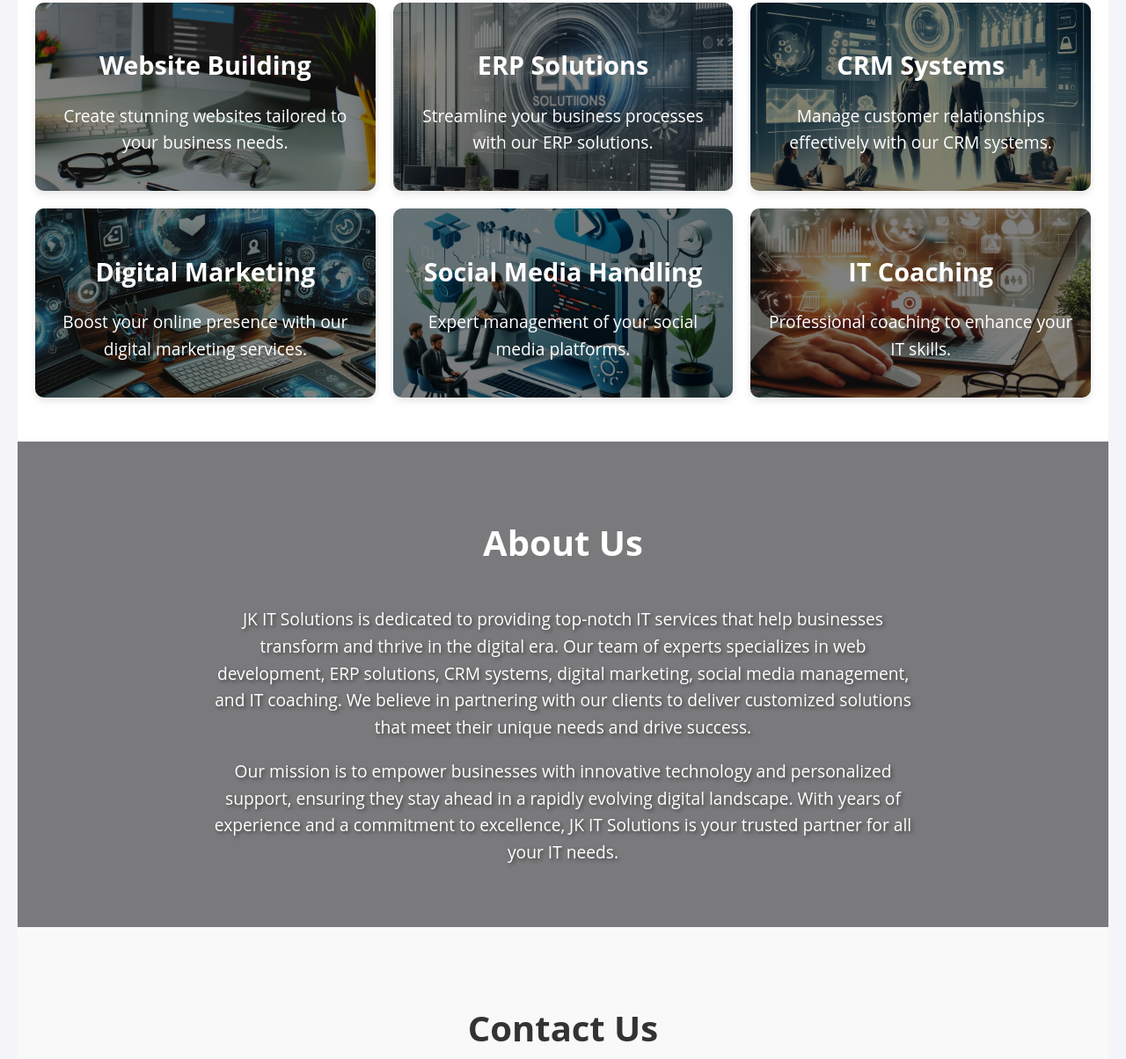
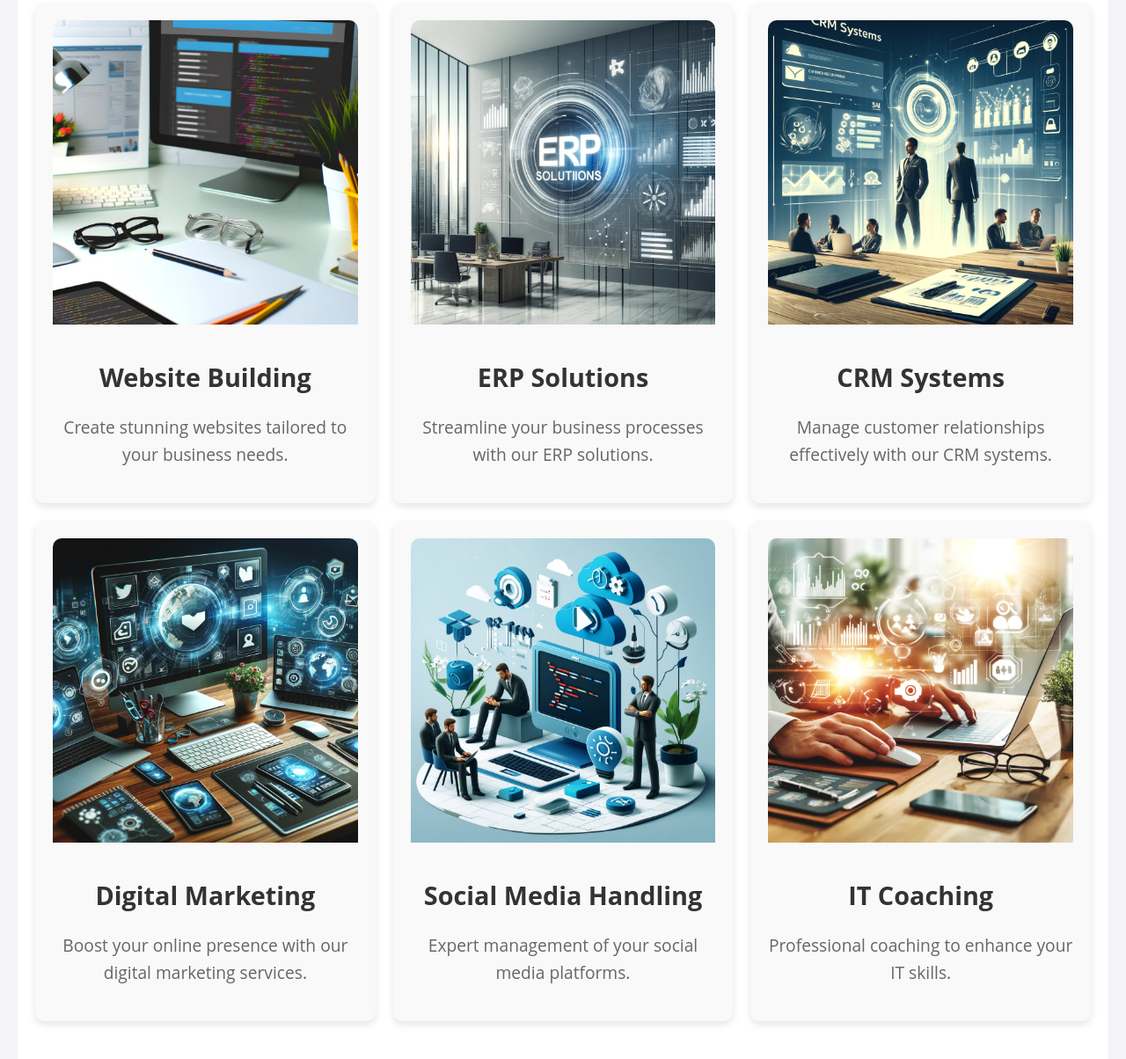
Before and after one commit to harshad3099/JK-IT-SOLUTIONS, a plain HTML site: page Index.html in a window 1280 px wide. Shown: the part 1252-2456 px from the top of the page at 88% size. Drawn offline with Linux system fonts and the light colour scheme.

Commit message:
Resolved merge conflicts

```diff
--- a/Index.html
+++ b/Index.html
@@ -9,14 +9,12 @@
 <body>
     <header>
         <div class="header-content">
-            <img src="images/jkitsolutions_logo.webp" alt="JK IT Solutions Logo" class="logo">
+            <img src="images/jkitsolutions _logo.webp" alt="JK IT Solutions Logo" class="logo">
             <div class="company-info">
                 <h1>JK IT Solutions</h1>
                 <p class="tagline">Innovating Your Digital Future</p>
             </div>
         </div>
-    </header>
-
         <nav id="navbar">
             <ul>
                 <li><a href="#home">Home</a></li>
@@ -25,38 +23,47 @@
                 <li><a href="#contact">Contact</a></li>
             </ul>
         </nav>
+    </header>
 
     <main>
         <section class="hero" id="home">
+            <div class="hero-content">
                 <h2>Welcome to JK IT Solutions</h2>
                 <p>Your Partner in Digital Transformation</p>
-            <a href="about.html" class="button">Learn More</a>
+                <a href="#about" class="button">Learn More</a>
+            </div>
         </section>
 
-        <section class="features" id="services">
+        <section class="services" id="services">
             <h2>Our Services</h2>
-            <div class="features-grid">
-                <div class="feature">
+            <div class="services-grid">
+                <div class="service">
+                    <img src="images/Website_bg.webp" alt="Website Building">
                     <h3>Website Building</h3>
                     <p>Create stunning websites tailored to your business needs.</p>
                 </div>
-                <div class="feature">
+                <div class="service">
+                    <img src="images/ERP_BG.webp" alt="ERP Solutions">
                     <h3>ERP Solutions</h3>
                     <p>Streamline your business processes with our ERP solutions.</p>
                 </div>
-                <div class="feature">
+                <div class="service">
+                    <img src="images/CRM_BG.webp" alt="CRM Systems">
                     <h3>CRM Systems</h3>
                     <p>Manage customer relationships effectively with our CRM systems.</p>
                 </div>
-                <div class="feature">
+                <div class="service">
+                    <img src="images/Digital_bg.webp" alt="Digital Marketing">
                     <h3>Digital Marketing</h3>
                     <p>Boost your online presence with our digital marketing services.</p>
                 </div>
-                <div class="feature">
+                <div class="service">
+                    <img src="images/digi_manage_bg.webp" alt="Social Media Handling">
                     <h3>Social Media Handling</h3>
                     <p>Expert management of your social media platforms.</p>
                 </div>
-                <div class="feature">
+                <div class="service">
+                    <img src="images/IT_Coaching.webp" alt="IT Coaching">
                     <h3>IT Coaching</h3>
                     <p>Professional coaching to enhance your IT skills.</p>
                 </div>
--- a/IndexStyle.css
+++ b/IndexStyle.css
@@ -2,7 +2,6 @@ html {
     scroll-behavior: smooth;
 }
 
-/* General Styles */
 body {
     margin: 0;
     font-family: 'Open Sans', sans-serif;
@@ -10,8 +9,9 @@ body {
     color: #333;
     line-height: 1.6;
 }
+
 header {
-    background-color: #007BFF; /* Updated background color */
+    background-color: #007BFF;
     color: #fff;
     padding: 20px 0;
     text-align: center;
@@ -84,13 +84,13 @@ nav ul li a:hover {
     left: 0;
     z-index: 1000;
     box-shadow: 0 2px 4px rgba(0, 0, 0, 0.1);
+    background-color: #444;
 }
 
 main {
-    padding: 100px 20px 20px; /* Added top padding to avoid content being hidden behind the fixed nav */
+    padding: 100px 20px 20px;
 }
 
-/* Hero Section */
 .hero {
     display: flex;
     flex-direction: column;
@@ -102,6 +102,7 @@ main {
     color: #fff;
     padding: 0 20px;
 }
+
 
 .hero h2 {
     font-size: 3em;
@@ -135,102 +136,60 @@ main {
     transform: scale(1.05);
 }
 
-/* Features Section */
-.features {
+/* Services Section */
+.services {
     padding: 50px 20px;
     background-color: #fff;
     text-align: center;
 }
 
-.features h2 {
+.services h2 {
     font-size: 2.5em;
     margin-bottom: 1em;
     color: #333;
 }
 
-.features-grid {
+.services-grid {
     display: grid;
-    grid-template-columns: repeat(3, 1fr);
+    grid-template-columns: repeat(auto-fill, minmax(300px, 1fr));
     gap: 20px;
 }
 
-.feature {
+.service {
     position: relative;
     background-color: #f9f9f9;
     padding: 20px;
     border-radius: 10px;
     box-shadow: 0 4px 8px rgba(0, 0, 0, 0.1);
     transition: transform 0.3s, box-shadow 0.3s;
-    background-size: cover;
-    background-position: center;
-    color: #fff;
-    overflow: hidden;
 }
 
-.feature::before {
-    content: '';
-    position: absolute;
-    top: 0;
-    left: 0;
+.service img {
     width: 100%;
-    height: 100%;
-    background: rgba(0, 0, 0, 0.5); /* Dark overlay */
-    z-index: 1;
+    height: auto;
+    border-radius: 10px 10px 0 0;
 }
 
-.feature h3, .feature p {
-    position: relative;
-    z-index: 2;
+.service h3 {
+    font-size: 1.8em;
+    margin-bottom: 0.5em;
+    color: #333;
 }
 
-.feature h3 {
-    font-size: 1.8em;
-    margin-bottom: 0.5em;
-    color: #fff;
-    transition: color 0.3s;
+.service p {
+    font-size: 1.2em;
+    color: #666;
 }
 
-.feature p {
-    font-size: 1.2em;
-    color: #fff;
-    transition: color 0.3s;
-}
-
-.feature:hover {
+.service:hover {
     transform: translateY(-10px);
     box-shadow: 0 8px 16px rgba(0, 0, 0, 0.2);
-    background: rgba(0, 0, 0, 0.6);
-}
-
-/* Background images for each feature */
-.feature:nth-child(1) {
-    background: url('images/Website_bg.webp') no-repeat center center/cover;
-}
-
-.feature:nth-child(2) {
-    background: url('images/ERP_BG.webp') no-repeat center center/cover;
-}
-
-.feature:nth-child(3) {
-    background: url('images/CRM_BG.webp') no-repeat center center/cover;
-}
-
-.feature:nth-child(4) {
-    background: url('images/Digital_bg.webp') no-repeat center center/cover;
-}
-
-.feature:nth-child(5) {
-    background: url('images/digi_manage_bg.webp') no-repeat center center/cover;
-}
-
-.feature:nth-child(6) {
-    background: url('images/IT_Coaching.webp') no-repeat center center/cover;
 }
 
 /* About Us Section */
 .about {
     padding: 50px 20px;
-    background: linear-gradient(rgba(0, 0, 0, 0.5), rgba(0, 0, 0, 0.5)), url('images/your-about-us-image.png') no-repeat center center/cover;
+    background: linear-gradient(rgba(0, 0, 0, 0.5), rgba(0, 0, 0, 0.5)), url('images/about-us-bg.webp') no-repeat center center/cover;
     text-align: center;
     color: #fff;
 }
@@ -336,18 +295,7 @@ main {
     margin: 0.5em 0;
 }
 
-.faq {
-    margin-top: 20px;
-}
-
-.faq-item {
-    background-color: #fff;
-    border: 1px solid #ddd;
-    border-radius: 5px;
-    padding: 15px;
-    margin: 10px 0;
-}
-
+/* Footer Section */
 footer {
     background-color: #333;
     color: #fff;
@@ -358,7 +306,7 @@ footer {
 
 /* Media Queries for Responsiveness */
 @media (max-width: 1200px) {
-    .features-grid {
+    .services-grid {
         grid-template-columns: repeat(2, 1fr);
     }
 }
@@ -372,7 +320,7 @@ footer {
         font-size: 1.2em;
     }
 
-    .features-grid {
+    .services-grid {
         grid-template-columns: 1fr;
     }
 
```
Lines whose indentation alone changed are shown as unchanged.
